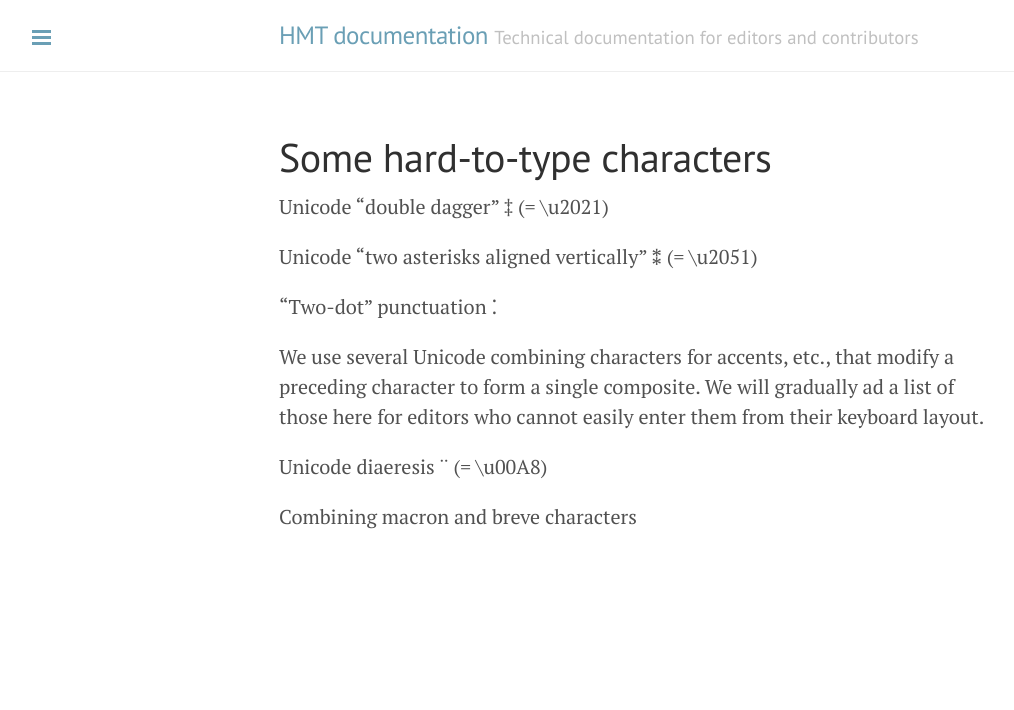
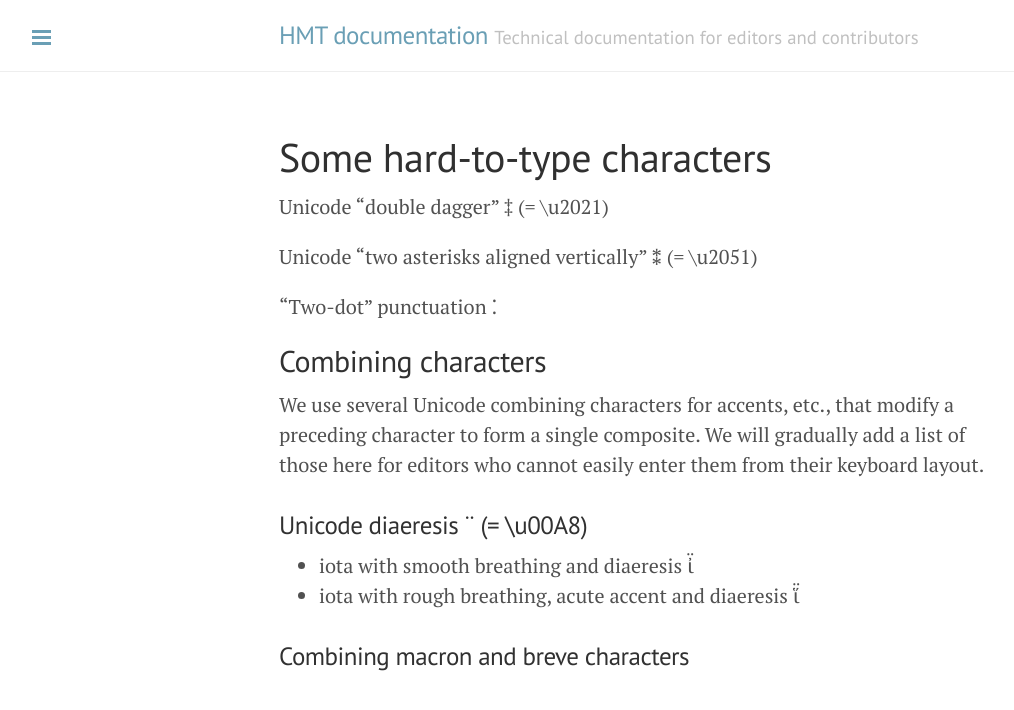
Before and after one commit to homermultitext/hmt-docs, a Jekyll site: the page built from tips/pasteboard.md, in a window 1280 px wide. Shown: the top 710 px of the page, without its empty margins (1-1015 px from the left). Built offline with Jekyll 4.4.1, drawn with Linux system fonts in a browser that asks for light colours; Markdown is read by kramdown in place of the engine named in the settings.

Commit message:
Add to pasteboard

```diff
--- a/tips/pasteboard.md
+++ b/tips/pasteboard.md
@@ -12,9 +12,15 @@
 
 "Two-dot" punctuation ⁚
 
-We use several Unicode combining characters for accents, etc., that modify a preceding character to form a single composite. We will gradually ad a list of those here for editors who cannot easily enter them from their keyboard layout.
+## Combining characters ##
 
 
-Unicode diaeresis   ¨ (= \u00A8)
+We use several Unicode combining characters for accents, etc., that modify a preceding character to form a single composite. We will gradually add a list of those here for editors who cannot easily enter them from their keyboard layout.
 
-Combining macron and breve characters
+
+### Unicode diaeresis   ¨ (= \u00A8)
+
+- iota with smooth breathing and diaeresis ἰ̈
+- iota with rough breathing, acute accent and diaeresis ἵ̈
+
+### Combining macron and breve characters
```
